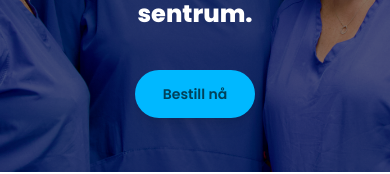
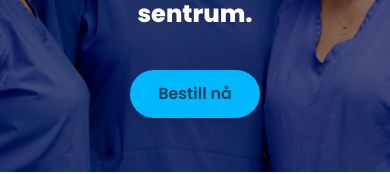
Before and after one commit to MastooraTurkmen/tannglege-engen-as, a Next.js app: page / in a window 390 px wide. Shown: the part 308-482 px from the top of the page. Built offline with nearby package versions, Linux system fonts and the light colour scheme; a web font is replaced by a local one.

Commit message:
fixed some lovely bugs

```diff
--- a/components/Button.jsx
+++ b/components/Button.jsx
@@ -3,8 +3,8 @@ import Link from "next/link";
 const Button = ({ change, text, link }) => {
   return (
     <Link
-      className={` ${change} shadow-lg bg-[#00B8FF] hover:text-white btn text-[rgb(0,65,90)] scale-100
-      rounded-3xl border-none px-7 items-center lg:text-xl`}
+      className={` ${change} text-center shadow-lg bg-[#00B8FF] hover:text-white btn text-[rgb(0,65,90)] scale-100
+      rounded-3xl text-base border-none px-7 items-center lg:text-xl`}
       href={link}
     >
       {text}
```
